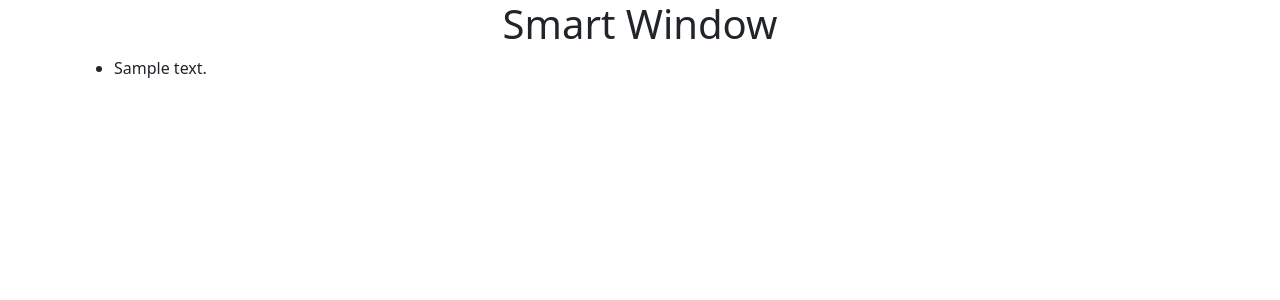
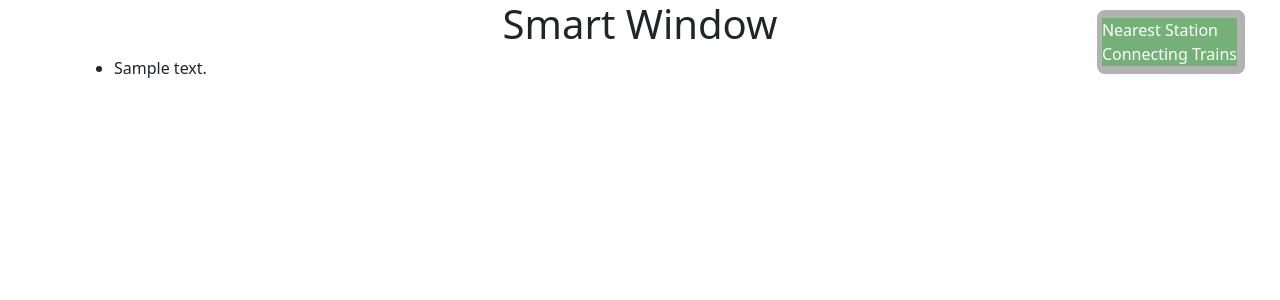
Before and after one commit to anijorshrestha/smartRail, a Django app: template templates/stream.html in a window 1280 px wide. Shown: the top 300 px of the page. Run offline with Django 3.2, Linux system fonts and the light colour scheme; the template is opened without the code that fills it: most values are stand-ins (such as "Sample title", 1, 10 or a date in 2020); some libraries are stand-ins or nearby versions.

Commit message:
Div created for station

```diff
--- a/templates/stream.html
+++ b/templates/stream.html
@@ -254,5 +254,18 @@
 
 
 </script>
+ <div class="stop" >
+            <div class="details">
+                <div class="headings">
+                    Nearest Station
+                </div>
+                <div id="station"></div>
+                <div id="distance"></div>
+                <div class="headings">
+                    Connecting Trains
+                </div>
+                 <div id="trains"></div>
+            </div>
+        </div>
 </body>
 </html>
```
